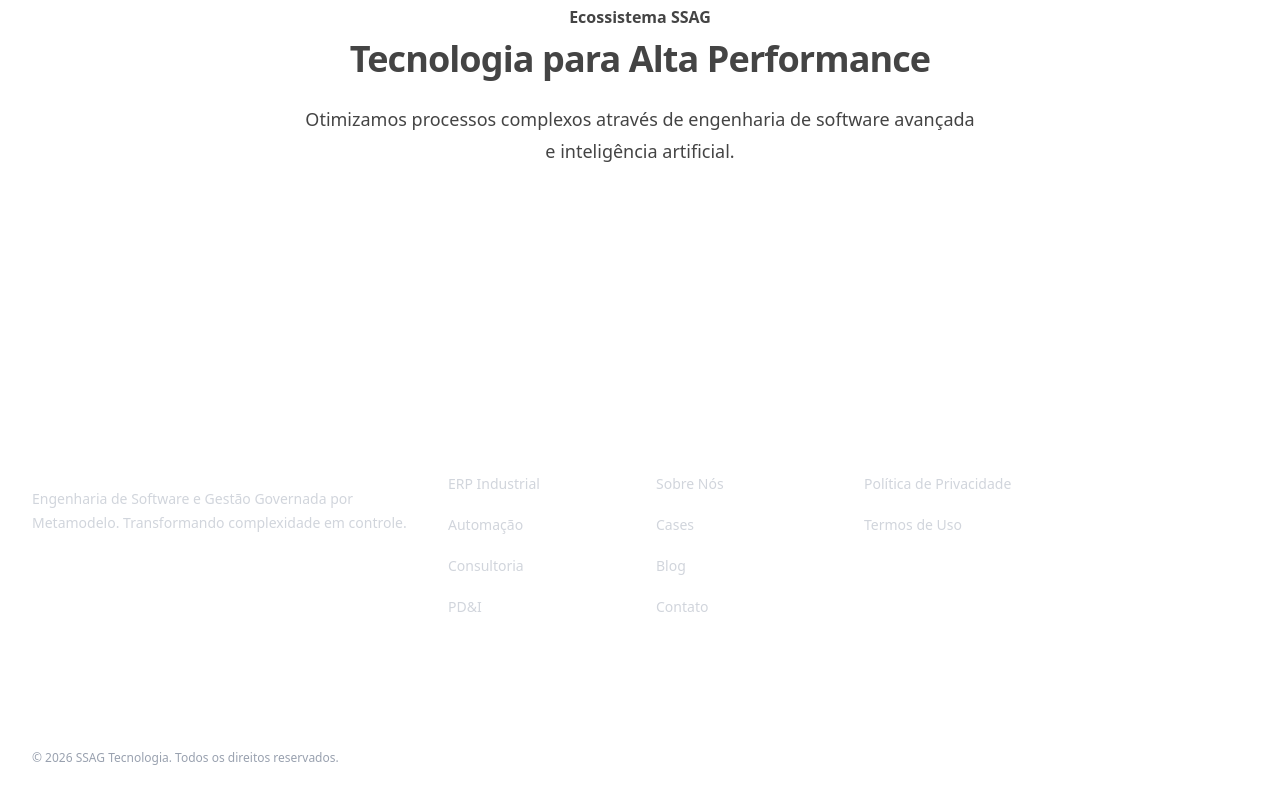
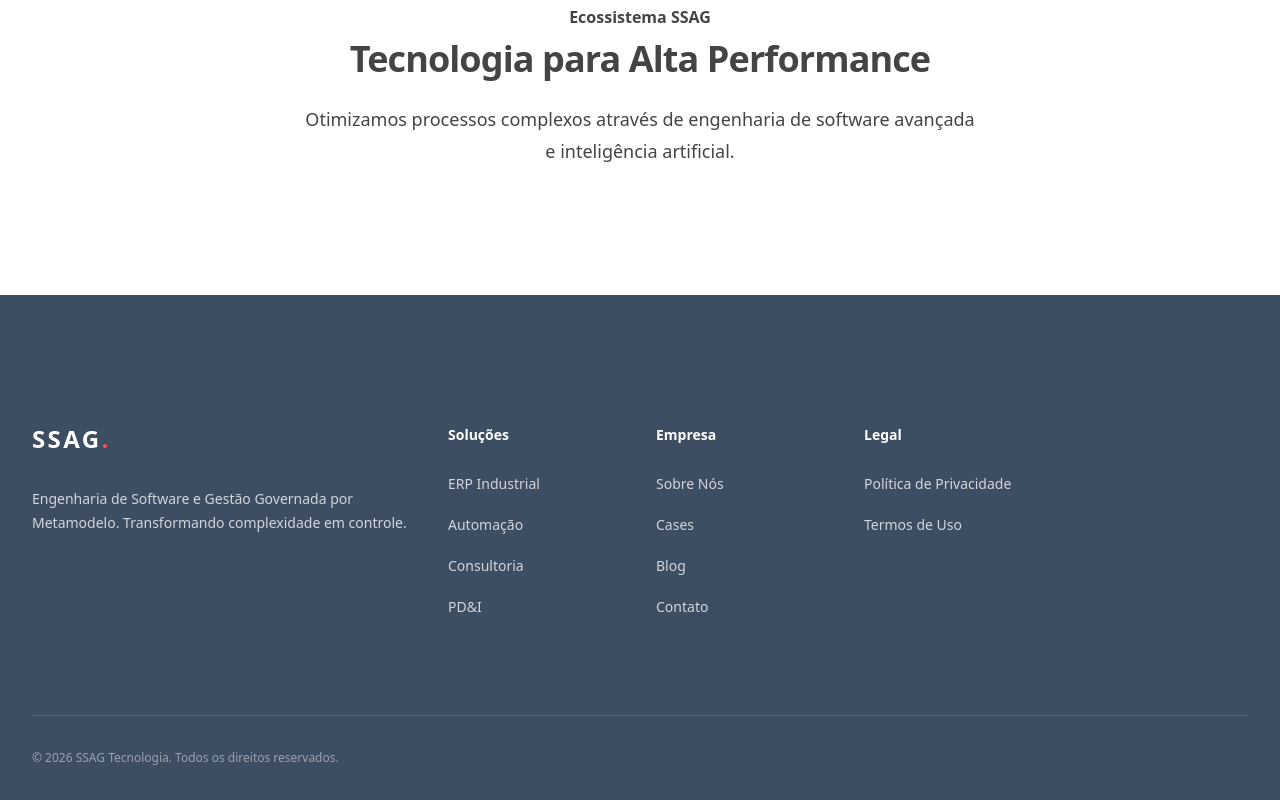
Before and after one commit to Marciommc/SSAGSite, a Next.js app in the folder web/: page / in a window 1280 px wide. Shown: the part 729-1529 px from the top of the page. Built offline with nearby package versions, Linux system fonts and the light colour scheme.

Commit message:
fix(ui): hardcode footer colors to match header and ensure visibility

```diff
--- a/web/src/components/layout/Footer.tsx
+++ b/web/src/components/layout/Footer.tsx
@@ -21,7 +21,7 @@
 
 export default function Footer() {
     return (
-        <footer className="bg-primary text-white" aria-labelledby="footer-heading">
+        <footer className="bg-[#3e4e62] text-white" aria-labelledby="footer-heading">
             <h2 id="footer-heading" className="sr-only">
                 Rodapé
             </h2>
@@ -29,7 +29,7 @@
                 <div className="xl:grid xl:grid-cols-3 xl:gap-8">
                     <div className="space-y-8">
                         <h1 className="text-2xl font-bold text-white tracking-widest font-heading">
-                            SSAG<span className="text-secondary">.</span>
+                            SSAG<span className="text-[#fa5252]">.</span>
                         </h1>
                         <p className="text-sm leading-6 text-gray-300">
                             Engenharia de Software e Gestão Governada por Metamodelo.
```
